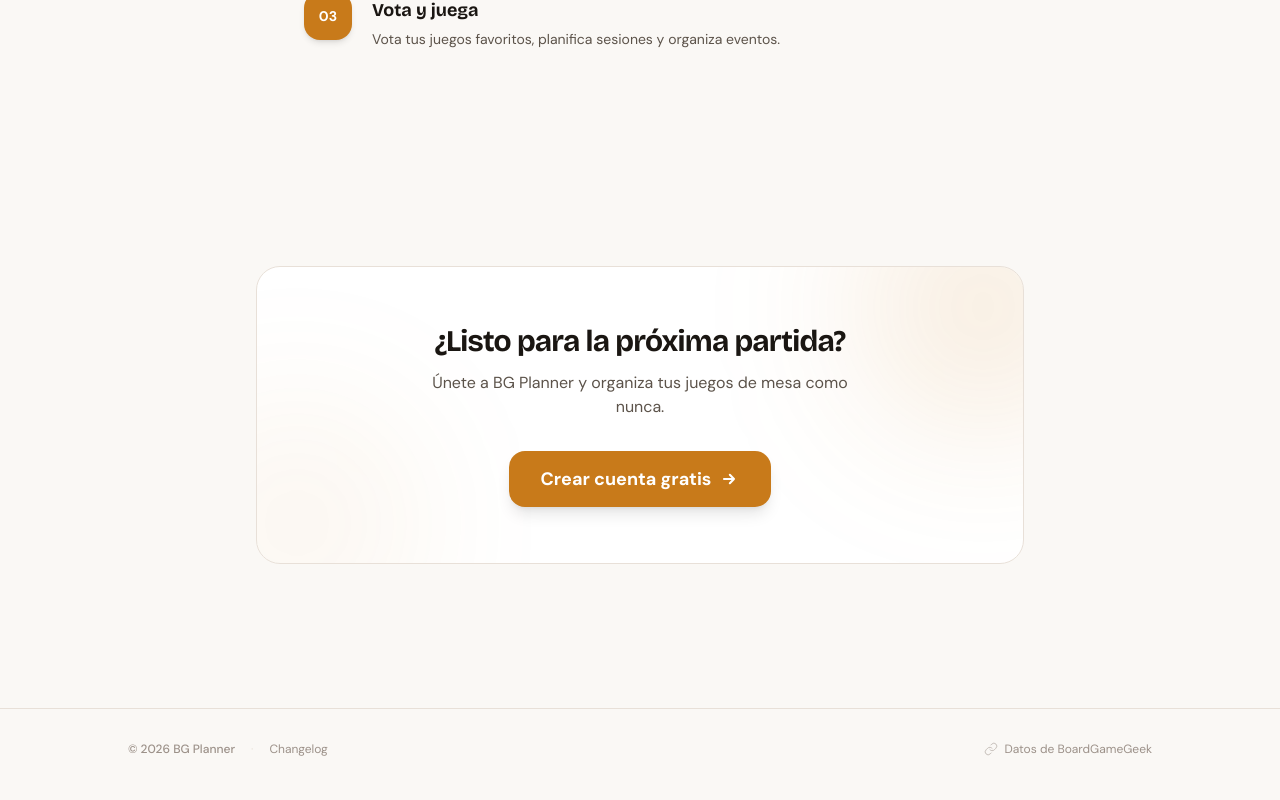
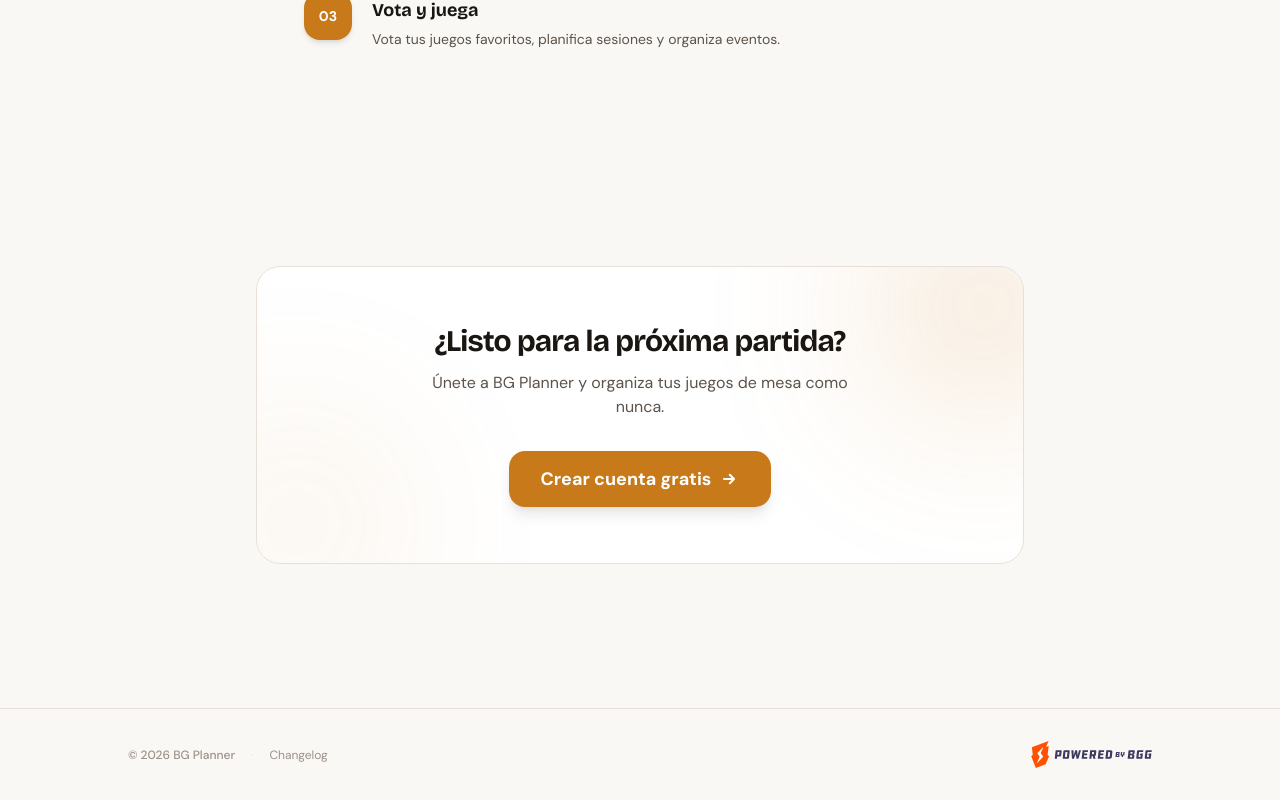
Before and after one commit to Emper/bgplanner, a Next.js app: page / in a window 1280 px wide. Shown: the part 1824-2624 px from the top of the page. Built offline with nearby package versions, Linux system fonts and the light colour scheme; no server answers.

Commit message:
Usar logo oficial "Powered by BGG" en el footer
Reemplaza el enlace de texto por el badge SVG oficial de BoardGameGeek,
con variante clara/oscura según el tema activo.

Co-Authored-By: Claude Opus 4.6 <noreply@anthropic.com>

```diff
--- a/src/components/Footer.tsx
+++ b/src/components/Footer.tsx
@@ -1,6 +1,12 @@
+"use client";
+
 import Link from "next/link";
+import Image from "next/image";
+import { useTheme } from "@/lib/theme";
 
 export default function Footer() {
+  const { resolvedTheme } = useTheme();
+
   return (
     <footer className="border-t border-[var(--border)] mt-16 py-8 px-4">
       <div className="max-w-5xl mx-auto flex flex-col sm:flex-row items-center justify-between gap-4 text-xs text-[var(--text-muted)]">
@@ -15,13 +21,15 @@ export default function Footer() {
           href="https://boardgamegeek.com"
           target="_blank"
           rel="noopener noreferrer"
-          className="flex items-center gap-1.5 hover:text-[var(--primary)] transition-colors"
+          className="hover:opacity-80 transition-opacity"
         >
-          <svg width="14" height="14" viewBox="0 0 24 24" fill="none" stroke="currentColor" strokeWidth={1.5} strokeLinecap="round" strokeLinejoin="round" className="opacity-60">
-            <path d="M10 13a5 5 0 007.54.54l3-3a5 5 0 00-7.07-7.07l-1.72 1.71" />
-            <path d="M14 11a5 5 0 00-7.54-.54l-3 3a5 5 0 007.07 7.07l1.71-1.71" />
-          </svg>
-          Datos de BoardGameGeek
+          <Image
+            src={resolvedTheme === "dark" ? "/powered-by-bgg-reversed.svg" : "/powered-by-bgg.svg"}
+            alt="Powered by BoardGameGeek"
+            width={120}
+            height={27}
+            className="h-[27px] w-auto"
+          />
         </a>
       </div>
     </footer>
```
Also changed, not shown: public/powered-by-bgg-reversed.svg (added), public/powered-by-bgg.svg (added).
